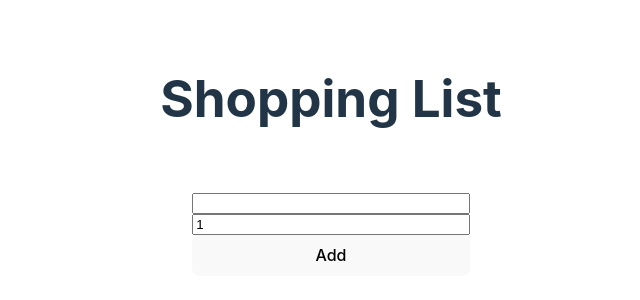
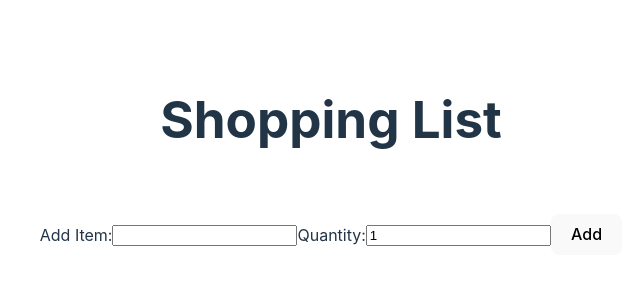
Before and after one commit to p-adams/shopping-list, a React (Vite) app: page / in a window 1280 px wide. Shown: the part 212-512 px from the top of the page, without its empty margins (309-949 px from the left). Built offline with nearby package versions, Linux system fonts and the light colour scheme.

Commit message:
wrap inputs

```diff
--- a/src/ShoppingList.tsx
+++ b/src/ShoppingList.tsx
@@ -24,12 +24,15 @@ function ShoppingList() {
   }
   return (
     <div className="shopping-list-wrapper">
+      <div className="input-wrapper">
+        Add Item:
         <input
           value={newItem?.name}
           onChange={(e) =>
             setNewItem((prevItem) => ({ ...prevItem, name: e.target.value }))
           }
         />
+        Quantity:
         <input
           min={1}
           type="number"
@@ -42,6 +45,8 @@ function ShoppingList() {
           }
         />
         <button onClick={() => addNewItem()}>Add</button>
+      </div>
+
       <ul>
         {shoppingListItems.map((item) => (
           <li key={item.id}>
```
Lines whose indentation alone changed are shown as unchanged.
